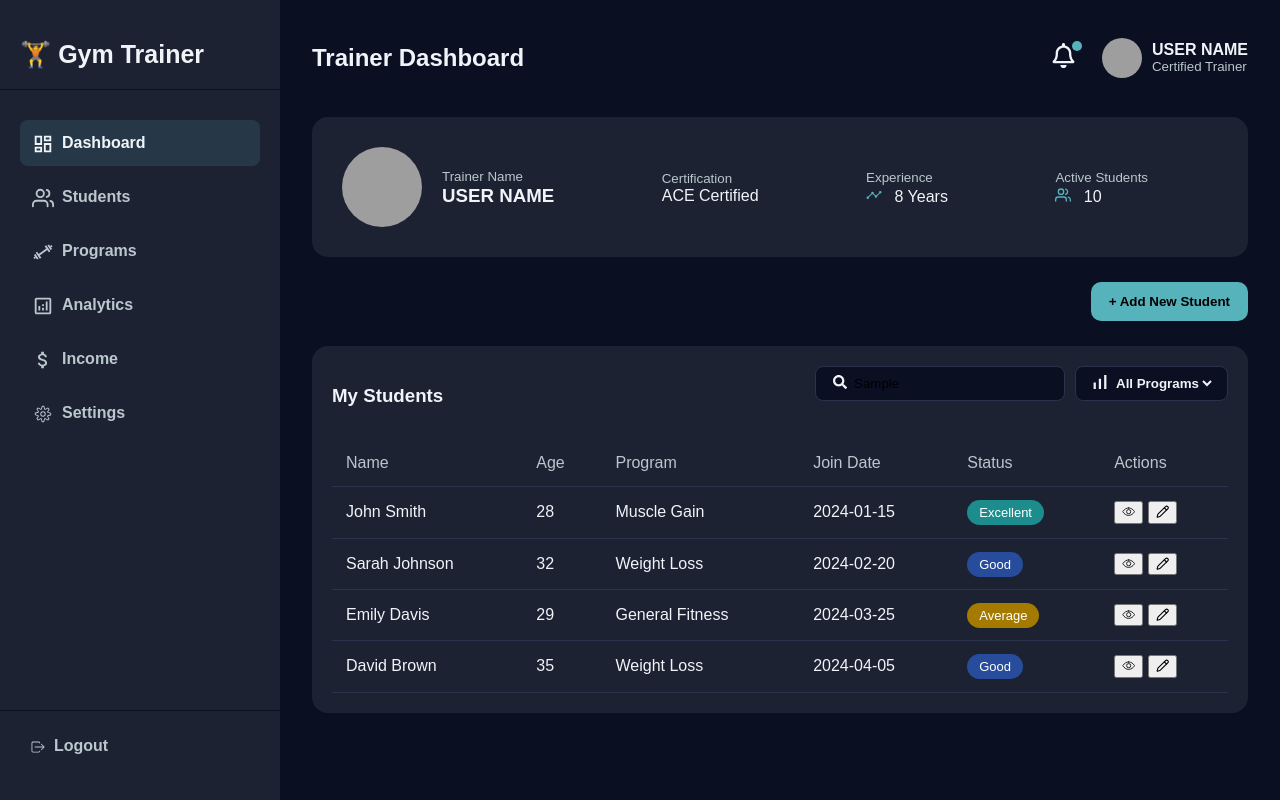
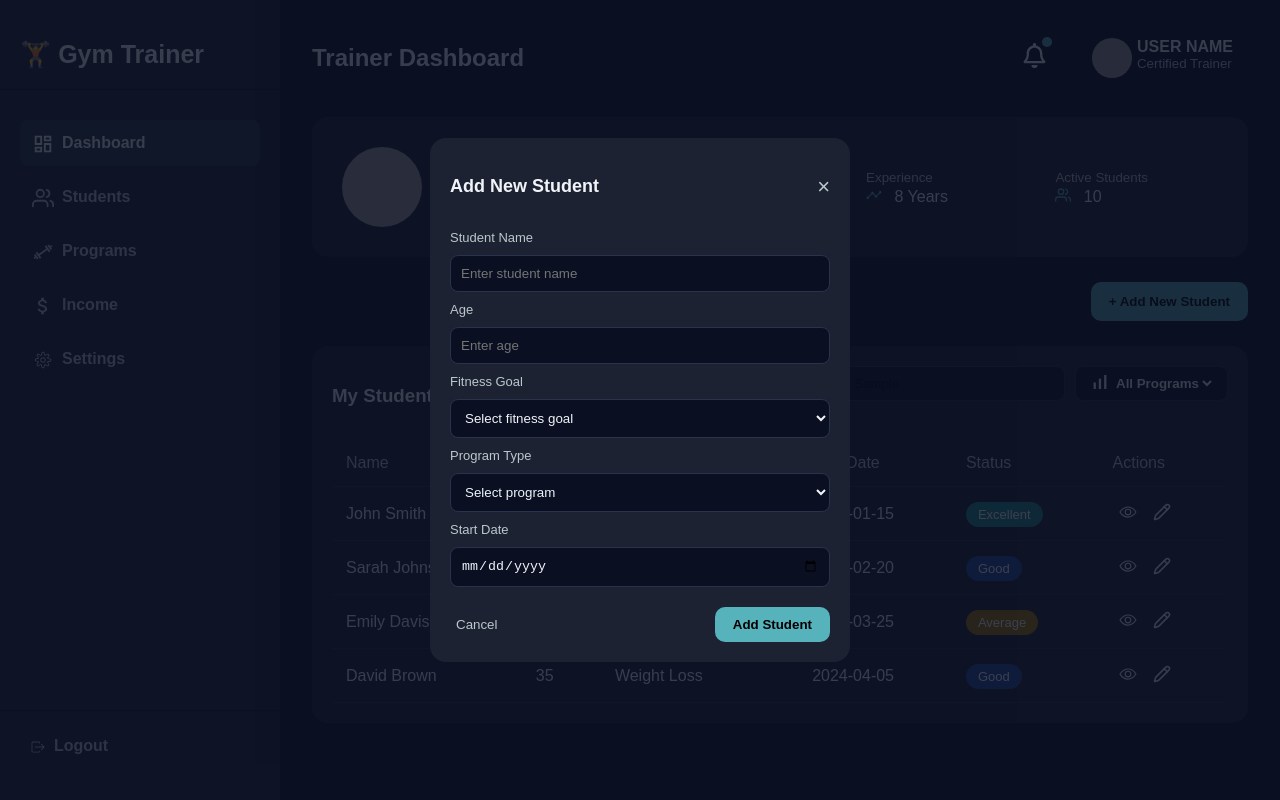
Before and after one commit to Asfar-07/GYM-Project-, a React (Create React App) app in the folder frontend/: page /user/manage/dashboard in a window 1280 px wide. Both pictures are taken after typing "Sample" into the empty fields and a click on the button "+ Add New Student". Built offline with nearby package versions, Linux system fonts and the light colour scheme; grey boxes are pictures that could not be loaded.

Commit message:
Update Dashboard #3

```diff
--- /dev/null
+++ b/frontend/src/pages/Dashboard/AnnualIncome.css
@@ -0,0 +1,118 @@
+.annual-income {
+  margin-top: 30px;
+  padding: 24px;
+  background: var(--secondary-bg-color);
+  border-radius: 20px;
+  color: #f0f4f8;
+}
+
+
+.income-header {
+  display: flex;
+  justify-content: space-between;
+  align-items: center;
+  margin-bottom: 20px;
+}
+
+.income-header h2 {
+  font-size: 18px;
+  font-weight: 600;
+}
+
+.growth-badge {
+  background: rgba(86, 178, 187, 0.15);
+  color: var(--symbol-color);
+  padding: 6px 12px;
+  border-radius: 12px;
+  font-size: 13px;
+}
+
+.total-income-card {
+  display: flex;
+  align-items: center;
+  gap: 16px;
+  background: #223447;
+  padding: 20px;
+  border-radius: 16px;
+  margin-bottom: 24px;
+}
+
+.total-income-card .icon {
+  background: var(--symbol-color);
+  color: #000;
+  width: 48px;
+  height: 48px;
+  border-radius: 12px;
+  display: flex;
+  align-items: center;
+  justify-content: center;
+  font-size: 22px;
+  font-weight: bold;
+}
+
+.total-income-card p {
+  font-size: 13px;
+  color: #bac7cc;
+}
+
+.total-income-card h3 {
+  font-size: 24px;
+}
+
+.income-graph {
+  background: linear-gradient(145deg, #0d162b, #0f1d36);
+  padding: 18px;
+  border-radius: 18px;
+  margin-bottom: 24px;
+}
+
+.income-graph h4 {
+  margin-bottom: 12px;
+  font-size: 14px;
+  color: #bac7cc;
+}
+
+.income-breakdown {
+  display: grid;
+  grid-template-columns: repeat(auto-fit, minmax(220px, 1fr));
+  gap: 16px;
+}
+
+.income-card {
+  background: linear-gradient(145deg, #0d162b, #101d36);
+  padding: 18px;
+  border-radius: 16px;
+  position: relative;
+}
+
+.income-card p {
+  font-size: 13px;
+  color: #bac7cc;
+}
+
+.income-card h4 {
+  margin-top: 8px;
+  font-size: 20px;
+}
+
+.income-card span {
+  display: block;
+  height: 6px;
+  border-radius: 6px;
+  margin-top: 14px;
+}
+
+.income-card.teal span {
+  background: #56b2bb;
+  width: 80%;
+}
+
+.income-card.blue span {
+  background: #3b82f6;
+  width: 50%;
+}
+
+.income-card.purple span {
+  background: #a855f7;
+  width: 35%;
+}
--- /dev/null
+++ b/frontend/src/pages/Dashboard/Dashboard-Programs.jsx
@@ -0,0 +1,72 @@
+import React from 'react'
+import "./dashboard-programs.css"
+    import {
+  LineChart,
+  Line,
+  XAxis,
+  YAxis,
+  Tooltip,
+  ResponsiveContainer,
+  BarChart,
+  Bar
+} from "recharts";
+
+export default function DashboardPrograms() {
+
+const studentGrowthData = [
+  { month: "Jan", students: 18 },
+  { month: "Feb", students: 22 },
+  { month: "Mar", students: 26 },
+  { month: "Apr", students: 30 },
+  { month: "May", students: 35 },
+  { month: "Jun", students: 42 }
+];
+
+const sessionData = [
+  { month: "Jan", sessions: 120 },
+  { month: "Feb", sessions: 150 },
+  { month: "Mar", sessions: 180 },
+  { month: "Apr", sessions: 160 },
+  { month: "May", sessions: 210 },
+  { month: "Jun", sessions: 240 }
+];
+
+  return (
+       <section className="trainer-graphs">
+      <h2>Trainer Performance Analysis</h2>
+
+      <div className="graphs-grid">
+
+        <div className="graph-card">
+          <h3>Student Growth</h3>
+          <ResponsiveContainer width="100%" height={260}>
+            <LineChart data={studentGrowthData}>
+              <XAxis dataKey="month" stroke="#9fb3c8" />
+              <YAxis stroke="#9fb3c8" />
+              <Tooltip />
+              <Line
+                type="monotone"
+                dataKey="students"
+                stroke="#56B2BB"
+                strokeWidth={3}
+              />
+            </LineChart>
+          </ResponsiveContainer>
+        </div>
+
+        <div className="graph-card">
+          <h3>Monthly Training Sessions</h3>
+          <ResponsiveContainer width="100%" height={260}>
+            <BarChart data={sessionData}>
+              <XAxis dataKey="month" stroke="#9fb3c8" />
+              <YAxis stroke="#9fb3c8" />
+              <Tooltip />
+              <Bar dataKey="sessions" fill="#56B2BB" radius={[6, 6, 0, 0]} />
+            </BarChart>
+          </ResponsiveContainer>
+        </div>
+      </div>
+    </section>
+
+  )
+}
--- /dev/null
+++ b/frontend/src/pages/Dashboard/Dashboard-Settings.jsx
@@ -0,0 +1,9 @@
+import React from 'react'
+
+export default function DashboardSettings() {
+  return (
+    <div>
+      Settings
+    </div>
+  )
+}
--- a/frontend/src/pages/Dashboard/Dashboard.jsx
+++ b/frontend/src/pages/Dashboard/Dashboard.jsx
@@ -1,20 +1,27 @@
-import React from "react";
-import {CiSettings } from "react-icons/ci";
+import React, { useState } from "react";
+import NavProfile from "../../components/Navbar/NavProfile";
+import NotifyIcon from "../../components/UI/NotifyIcon";
+import { CiSettings } from "react-icons/ci";
 import {
   MdOutlineDashboard,
   MdOutlineAnalytics,
   MdAttachMoney,
 } from "react-icons/md";
 import { FiUsers } from "react-icons/fi";
-import { FaRegBell,FaSearch } from "react-icons/fa";
+import { FaSearch } from "react-icons/fa";
 import { CgGym } from "react-icons/cg";
 import { IoIosLogOut } from "react-icons/io";
-import { IoAnalytics,IoEyeOutline }from "react-icons/io5";
+import { IoAnalytics, IoEyeOutline } from "react-icons/io5";
 import { SiSimpleanalytics } from "react-icons/si";
 import { LuPencil } from "react-icons/lu";
+import DashboardPrograms from "./Dashboard-Programs";
+import AnnualIncome from "./AnnualIncome";
+import DashboardSettings from "./Dashboard-Settings";
 import "./dashboard.css";
 
 export default function Dashboard() {
+  const [showModal, setShowModal] = useState(false);
+  const [activesection, setActiveSection] = useState("student");
   const students = [
     {
       name: "John Smith",
@@ -46,6 +53,15 @@ export default function Dashboard() {
     },
   ];
 
+  function changeSection(e) {
+    const selectactive = document.querySelectorAll(".dash-section-active");
+    console.log(selectactive);
+    selectactive.forEach((element) => {
+      element.className = "";
+    });
+    e.target.className = "dash-section-active";
+  }
+
   return (
     <div className="dashboard">
       <aside className="dashboard-sidebar">
@@ -55,23 +71,38 @@ export default function Dashboard() {
             <li className="dash-section-active">
               <MdOutlineDashboard /> Dashboard
             </li>
-            <li>
+            <li
+              onClick={(e) => {
+                setActiveSection("student");
+                changeSection(e);
+              }}
+            >
               {" "}
               <FiUsers /> Students
             </li>
-            <li>
+            <li
+             onClick={(e) => {
+                setActiveSection("programs");
+                changeSection(e);
+              }}>
               {" "}
               <CgGym /> Programs
             </li>
-            <li>
+            {/* <li>
               {" "}
               <MdOutlineAnalytics /> Analytics
-            </li>
-            <li>
+            </li> */}
+            <li  onClick={(e) => {
+                setActiveSection("income");
+                changeSection(e);
+              }}>
               {" "}
               <MdAttachMoney /> Income
             </li>
-            <li>
+            <li  onClick={(e) => {
+                setActiveSection("settings");
+                changeSection(e);
+              }}>
               {" "}
               <CiSettings /> Settings
             </li>
@@ -89,17 +120,8 @@ export default function Dashboard() {
           <h2>Trainer Dashboard</h2>
 
           <div className="dashboard-ur-profile">
-            <div className="dash-notify-bell">
-              <button>
-                <FaRegBell />
-                <samp></samp>
-              </button>
-            </div>
-            <img src="https://i.pravatar.cc/40" alt="trainer" />
-            <div className="dashboard-h-username">
-              <strong>USER NAME</strong>
-              <small>Certified Trainer</small>
-            </div>
+            <NotifyIcon />
+            <NavProfile />
           </div>
         </header>
 
@@ -117,18 +139,23 @@ export default function Dashboard() {
           </div>
           <div>
             <small>Experience</small>
-              <p> <IoAnalytics /> 8 Years</p>
+            <p>
+              {" "}
+              <IoAnalytics /> 8 Years
+            </p>
           </div>
-            <div style={{marginRight:"80px"}}>
+          <div style={{ marginRight: "80px" }}>
             <small>Active Students</small>
-              <p> <FiUsers /> 10</p>
+            <p>
+              {" "}
+              <FiUsers /> 10
+            </p>
           </div>
-
         </section>
         <div className="add-btn">
-          <button >+ Add New Student</button>
+          <button onClick={() => setShowModal(true)}>+ Add New Student</button>
         </div>
-
+        {activesection === "student" && (
           <section className="students">
             <div className="students-dashboard-m-header">
               <h3>My Students</h3>
@@ -170,14 +197,75 @@ export default function Dashboard() {
                       <td>
                         <span className={`badge ${s.status}`}>{s.status}</span>
                       </td>
-                    <td><button><IoEyeOutline /></button> <button><LuPencil /></button></td>
+                      <td className="dash-action-btn">
+                        <button>
+                          <IoEyeOutline />
+                        </button>{" "}
+                        <button>
+                          <LuPencil />
+                        </button>
+                      </td>
                     </tr>
                   ))}
                 </tbody>
               </table>
             </div>
           </section>
+        )}
+        {activesection === "programs" && <DashboardPrograms />}
+        {activesection === "income" && <AnnualIncome />}
+        {activesection === "settings" && <DashboardSettings />}
       </main>
+
+      {showModal && (
+        <div className="modal-overlay" onClick={() => setShowModal(false)}>
+          <div className="modal" onClick={(e) => e.stopPropagation()}>
+            <div className="modal-header">
+              <h3>Add New Student</h3>
+              <span className="close" onClick={() => setShowModal(false)}>
+                ×
+              </span>
+            </div>
+
+            <div className="modal-body">
+              <label>Student Name</label>
+              <input placeholder="Enter student name" />
+
+              <label>Age</label>
+              <input type="number" placeholder="Enter age" />
+
+              <label>Fitness Goal</label>
+              <select>
+                <option>Select fitness goal</option>
+                <option>Weight Loss</option>
+                <option>Muscle Gain</option>
+                <option>General Fitness</option>
+              </select>
+
+              <label>Program Type</label>
+              <select>
+                <option>Select program</option>
+                <option>Beginner</option>
+                <option>Intermediate</option>
+                <option>Advanced</option>
+              </select>
+
+              <label>Start Date</label>
+              <input type="date" />
+            </div>
+
+            <div className="modal-footer">
+              <button
+                className="cancel-btn"
+                onClick={() => setShowModal(false)}
+              >
+                Cancel
+              </button>
+              <button className="submit-btn">Add Student</button>
+            </div>
+          </div>
+        </div>
+      )}
     </div>
   );
 }
--- a/frontend/src/pages/Dashboard/dashboard.css
+++ b/frontend/src/pages/Dashboard/dashboard.css
@@ -95,42 +95,9 @@
 .dashboard-ur-profile {
   display: flex;
   align-items: center;
-  gap: 10px;
-}
-.dash-notify-bell{
-  margin-right: 10px;
-  position: relative;
-}
-.dash-notify-bell button{
-  background-color: transparent;
-  color: var(--primary-text-color);
-  border: 0;
-  font-size: 25px;
-}
-.dash-notify-bell samp{
-  position: absolute;
-  top: 0;
-  right: 0;
-  width: 10px;
-  height: 10px;
-  background-color: var(--symbol-color);
-  border-radius: 50%;
-}
-.dashboard-h-username{
-  display: flex;
-  flex-direction: column;
-}
-.dashboard-ur-profile strong {
-  color: var(--primary-text-color);
+  gap: 5px;
 }
 
-.dashboard-ur-profile small {
-  color: var(--secondary-text-color);
-}
-
-.dashboard-ur-profile img {
-  border-radius: 50%;
-}
 
 .user-info-card {
   background-color: var(--secondary-bg-color);
@@ -289,13 +256,101 @@
 .studentuser-table-wrapper .average {
   background-color: #a47b00;
 }
+.dash-action-btn button{
+  cursor: pointer;
+  background-color: transparent;
+  border: 0;
+  color: var(--primary-text-color);
+  font-size: 18px;
+}
+/* Modal Overlay */
+.modal-overlay {
+  position: fixed;
+  inset: 0;
+  background: rgba(10, 15, 34, 0.8);
+  display: flex;
+  align-items: center;
+  justify-content: center;
+  z-index: 1000;
+}
+
+/* Modal */
+.modal {
+  background: var(--secondary-bg-color);
+  width: 420px;
+  border-radius: 16px;
+  padding: 20px;
+  color: var(--primary-text-color);
+}
+
+/* Header */
+.modal-header {
+  display: flex;
+  justify-content: space-between;
+  align-items: center;
+  margin-bottom: 15px;
+}
+
+.modal-header h3 {
+  font-size: 18px;
+}
+
+.close {
+  font-size: 22px;
+  cursor: pointer;
+  color: var(--secondary-text-color);
+}
+
+/* Body */
+.modal-body {
+  display: flex;
+  flex-direction: column;
+  gap: 10px;
+}
+
+.modal-body label {
+  font-size: 13px;
+  color: var(--secondary-text-color);
+}
+
+.modal-body input,
+.modal-body select {
+  background: var(--primary-bg-color);
+  border: 1px solid #2a324d;
+  color: var(--primary-text-color);
+  padding: 10px;
+  border-radius: 8px;
+}
+
+/* Footer */
+.modal-footer {
+  display: flex;
+  justify-content: space-between;
+  margin-top: 20px;
+}
+
+.cancel-btn {
+  background: transparent;
+  border: none;
+  color: var(--secondary-text-color);
+  cursor: pointer;
+}
+
+.submit-btn {
+  background: var(--symbol-color);
+  border: none;
+  padding: 10px 18px;
+  border-radius: 10px;
+  font-weight: 600;
+  cursor: pointer;
+}
 
 @media (max-width: 900px) {
   .dashboard-sidebar {
     display: none;
   }
 
-  .user-info-card {
-    grid-template-columns: 1fr;
+  .dashboard-main {
+    overflow-y: scroll;
   }
 }
--- a/frontend/src/styles/global.css
+++ b/frontend/src/styles/global.css
@@ -1,4 +1,5 @@
 * {
+  position: relative;
   box-sizing: border-box;
 }
 .btn {
```
Also changed, not shown: frontend/src/pages/Dashboard/dashboard-programs.css (added, +31 -0 lines), frontend/src/app/store.js (added), frontend/src/pages/Dashboard/dashboard-settings.css (added). Lines whose indentation alone changed are shown as unchanged.
